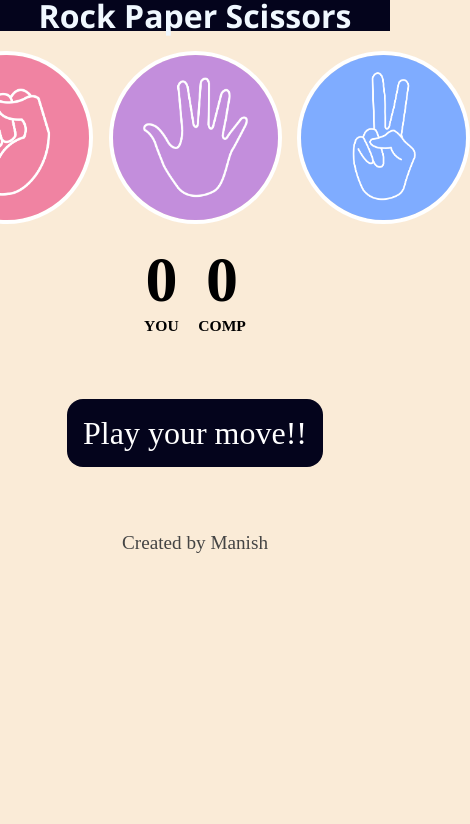
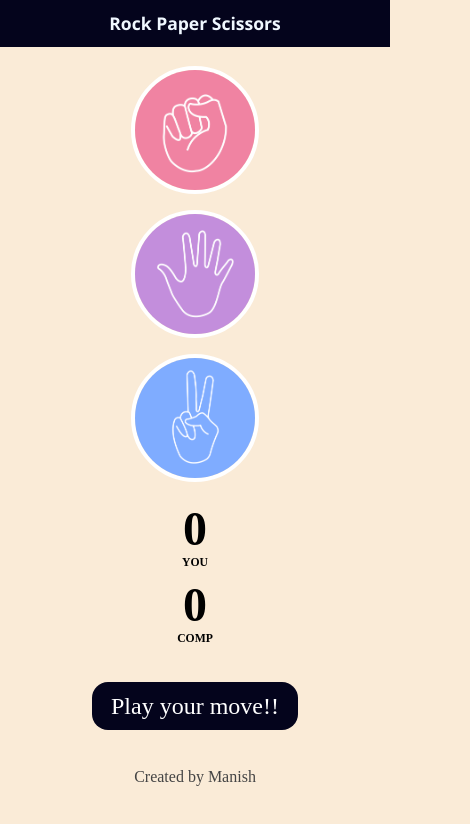
Before and after one commit to manishk-09/Rock-Paper-Scissors., a plain HTML site: page index.html in a window 390 px wide. Shown: the whole page, 470 px wide, since content can reach past the window. Drawn offline with Linux system fonts and the light colour scheme.

Commit message:
Update style.css

```diff
--- a/style.css
+++ b/style.css
@@ -76,3 +76,48 @@ footer {
     color: #444;
 
 }
+
+@media screen and (max-width: 768px) {
+    .div1 {
+        height: 12vmin;
+    }
+
+    .div1 h1 {
+        font-size: 4.5vmin;
+    }
+
+    .ele {
+        flex-direction: column;
+        gap: 3vmin;
+    }
+
+    .box img {
+        height: 120px;
+        width: 120px;
+    }
+
+    .score-board {
+        flex-direction: column;
+        gap: 2vmin;
+        font-size: 3vmin;
+    }
+
+    #user-score, #comp-score {
+        font-size: 3rem;
+    }
+
+    .msg-container {
+        margin-top: 3rem;
+        font-size: 3.5vmin;
+    }
+
+    #msg {
+        font-size: 1.5rem;
+        padding: 0.7rem 1.2rem;
+    }
+
+    footer {
+        font-size: 1rem;
+        margin-top: 3rem;
+    }
+}
```
